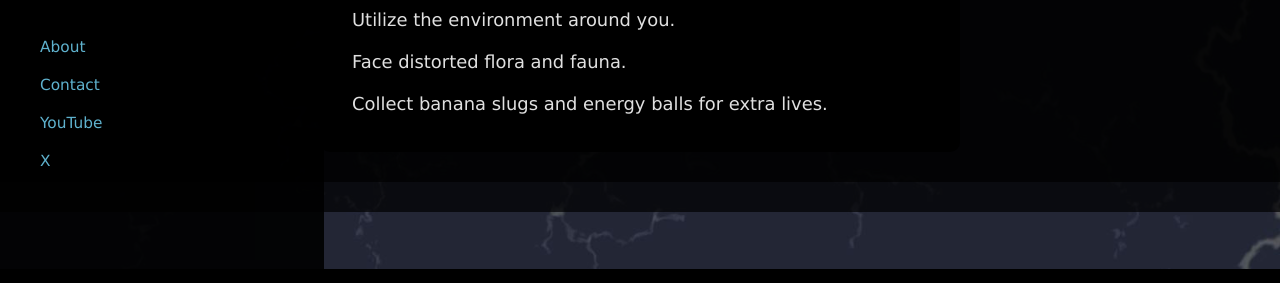
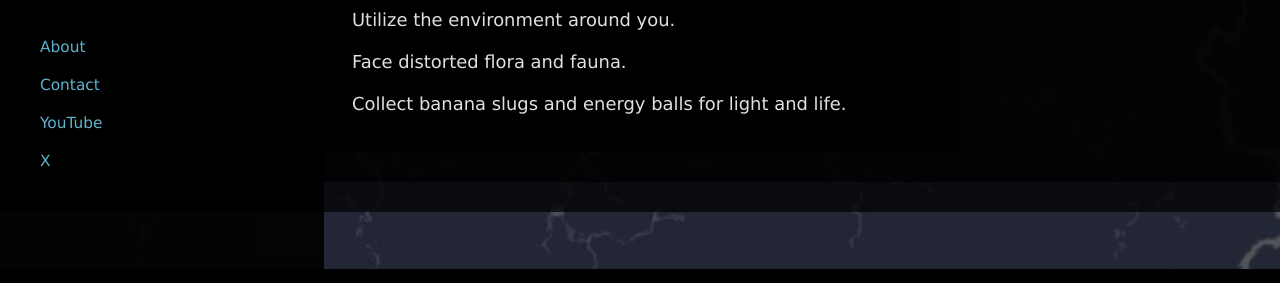
Before and after one commit to Madsir/madsirstudio.github.io, a Jekyll site: the page built from remoteagent/index.html, in a window 1280 px wide and 900 px high, scrolled down 41 px. Shown: the part 544-827 px from the top of the window. Built offline with Jekyll 4.4.1, drawn with Linux system fonts in a browser that asks for light colours.

Commit message:
Update index.html

```diff
--- a/remoteagent/index.html
+++ b/remoteagent/index.html
@@ -152,7 +152,7 @@ p {
 Brave the chaos and embark on an adventure to find answers. <br><br>
 Utilize the environment around you.<br><br>
 Face distorted flora and fauna.<br><br>
-Collect banana slugs and energy balls for extra lives.
+Collect banana slugs and energy balls for light and life.
 	</p>
 		</div>
 		<br>
```
Also changed, not shown: other parts of remoteagent/index.html (+1 -1 lines).
